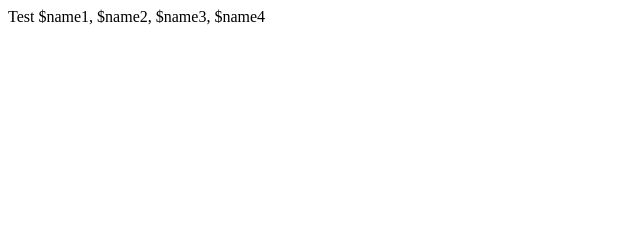
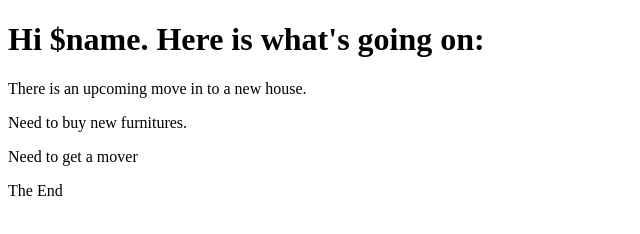
Before and after one commit to prodhanm/python_email_test, a plain HTML site: page index.html in a window 1280 px wide. Shown: the whole page, without its empty margins (0-640 px from the left). Drawn offline with Linux system fonts and the light colour scheme.

Commit message:
Updated the html file.

```diff
--- a/index.html
+++ b/index.html
@@ -6,6 +6,11 @@
     <title>GOOD DAY!</title>
 </head>
 <body>
-    Test $name1, $name2, $name3, $name4
+    <h1>Hi $name. Here is what's going on: </h1>
+    <p>There is an upcoming move in to a new house.</p>
+    <p>Need to buy new furnitures.</p>
+    <p>Need to get a mover</p>
+    <p>The End</p>
+
 </body>
 </html>
```
Also changed, not shown: 1 other file.
